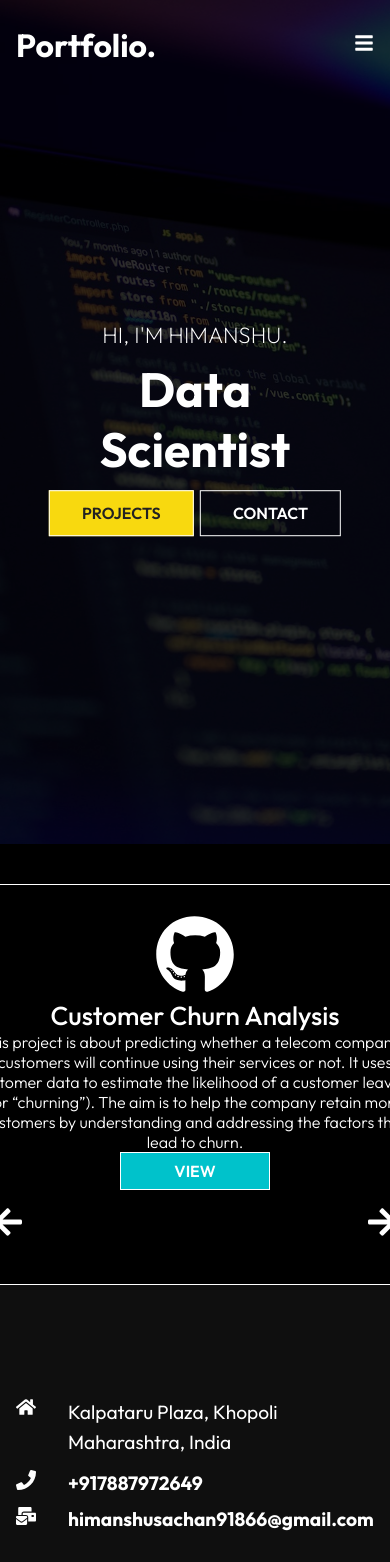
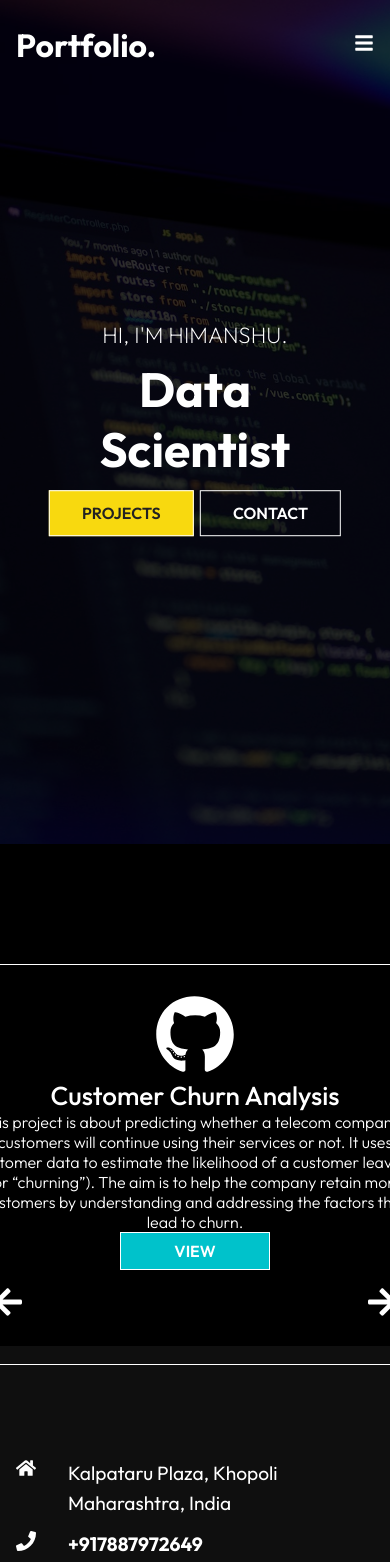
Before and after one commit to Himanshu882k/Mywebsite, a React (Create React App) app: page / in a window 390 px wide. Shown: the top 1562 px of the page. Built offline with nearby package versions, Linux system fonts and the light colour scheme.

Commit message:
Mywebsite

```diff
--- a/src/components/WorkCardStyles.css
+++ b/src/components/WorkCardStyles.css
@@ -72,8 +72,8 @@
   opacity: 0;
   scale: 0.9
   }
-@media screen and (max-width: 800px) {
-    .work-container {
+@media screen and (max-width: 500px) {
+    .project-1  {
         height: auto;
         margin-top: 40px;
         animation: none;
```
